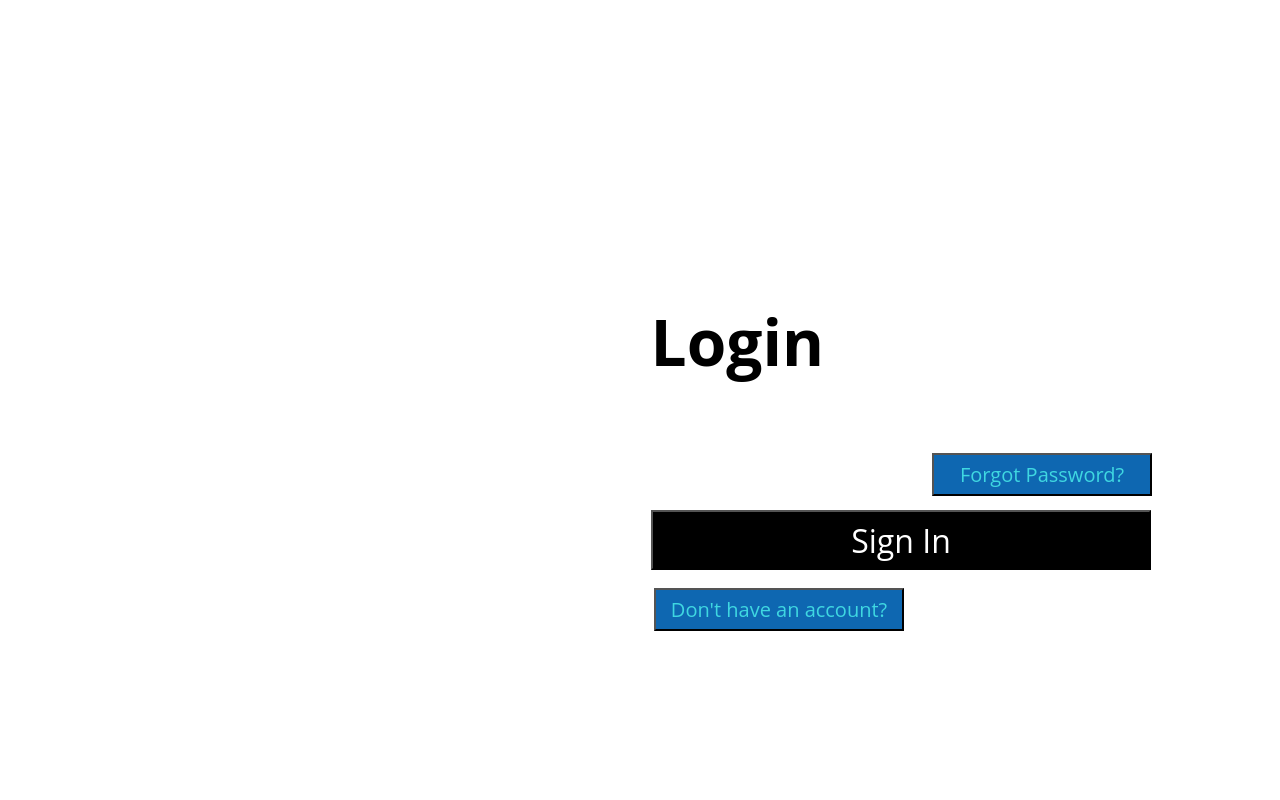
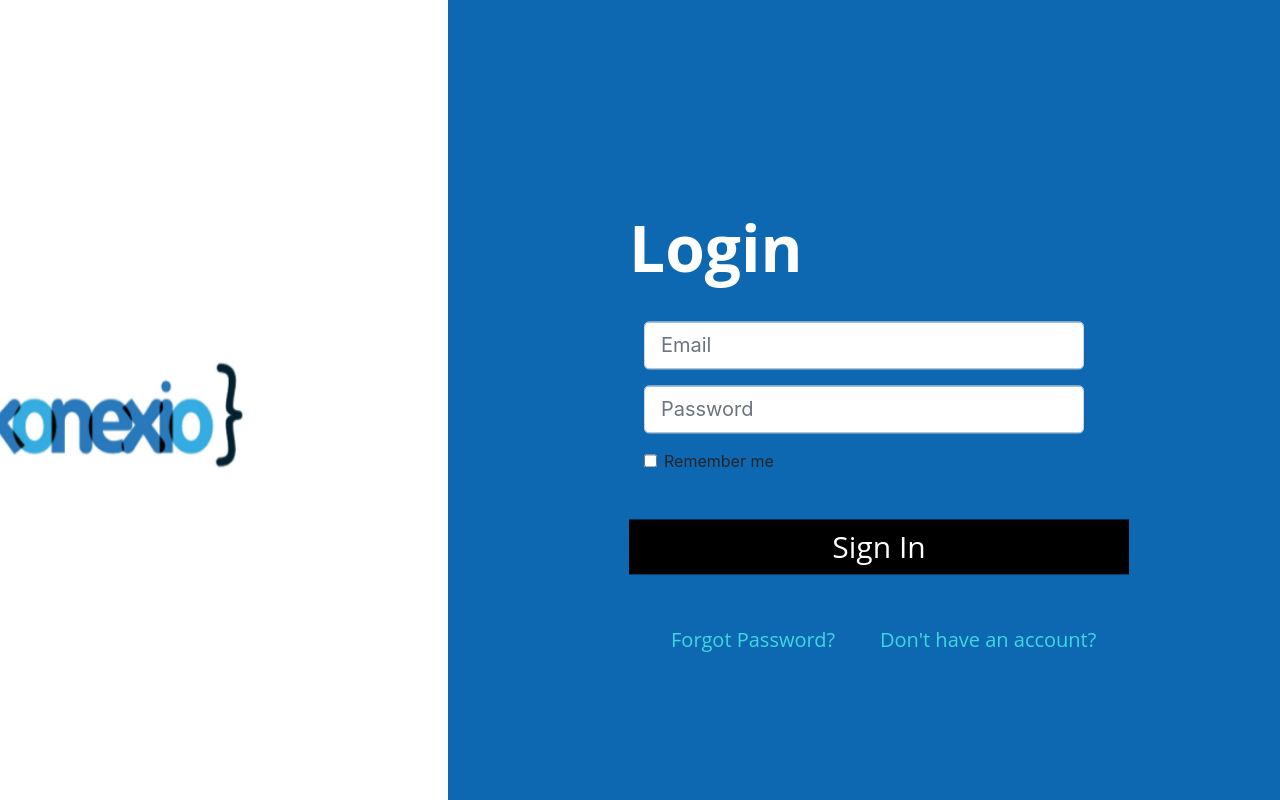
Before and after one commit to codethechange/konexio, a React (Create React App) app: page /SignIn in a window 1280 px wide. Built offline with nearby package versions, Linux system fonts and the light colour scheme.

Commit message:
additional files

```diff
--- a/src/App.js
+++ b/src/App.js
@@ -1,42 +1,62 @@
-import React, { Component } from 'react';
-import './App.css';
-import Profile from './views/Profile';
-import SignIn from './views/SignIn';
-import MenteeSignUp from './views/MenteeSignUp';
-import MentorSignUp from './views/MentorSignUp';
-import Welcome from './views/Welcome';
-import {BrowserRouter, Route} from 'react-router-dom';
+import React, { Component } from "react";
+import "./App.css";
+import Profile from "./views/Profile";
+import SignIn from "./views/SignIn";
+import MenteeSignUp from "./views/MenteeSignUp";
+import MentorSignUp from "./views/MentorSignUp";
+import Welcome from "./views/Welcome";
+import { BrowserRouter, Route } from "react-router-dom";
 
 class App extends Component {
   render() {
     return (
       <BrowserRouter>
         <div>
-          <Route exact={true} path='/' render={() => (
+          <Route
+            exact={true}
+            path="/"
+            render={() => (
               <div className="App">
                 <Welcome />
               </div>
-          )}/>
-          <Route exact={true} path='/MentorSignUp' render={() => (
+            )}
+          />
+          <Route
+            exact={true}
+            path="/MentorSignUp"
+            render={() => (
               <div className="App">
                 <MentorSignUp />
               </div>
-          )}/>
-          <Route exact={true} path='/MenteeSignUp' render={() => (
+            )}
+          />
+          <Route
+            exact={true}
+            path="/MenteeSignUp"
+            render={() => (
               <div className="App">
                 <MenteeSignUp />
               </div>
-          )}/>
-          <Route exact={true} path='/SignIn' render={() => (
-            <div className="App">
+            )}
+          />
+          <Route
+            exact={true}
+            path="/SignIn"
+            render={() => (
+              //<div className="App">
                 <SignIn />
-            </div>
-          )}/>
-          <Route exact={true} path='/Profile' render={() => (
+              //</div>
+            )}
+          />
+          <Route
+            exact={true}
+            path="/Profile"
+            render={() => (
               <div className="App">
                 <Profile />
               </div>
-          )}/>
+            )}
+          />
         </div>
       </BrowserRouter>
     );
--- a/src/stylesheets/DontHaveAcctButton.css
+++ b/src/stylesheets/DontHaveAcctButton.css
@@ -19,7 +19,7 @@
 }
 
 .noacct-container {
-  position: fixed;
+  /* position: fixed;
   right:23.5em;
-  bottom: 10.563em;
+  bottom: 10.563em; */
 }
--- a/src/stylesheets/ForgotPasswordButton.css
+++ b/src/stylesheets/ForgotPasswordButton.css
@@ -19,7 +19,7 @@
 }
 
 .forgotpassword-container {
-  position: fixed;
+  /* position: fixed;
   right: 8em;
-  bottom: 19em;
+  bottom: 19em; */
 }
--- a/src/stylesheets/LoginText.css
+++ b/src/stylesheets/LoginText.css
@@ -1,7 +1,7 @@
 .login-container {
-  position: fixed;
+  /* position: fixed;
   right: 28.5em;
-  bottom: 25.938em;
+  bottom: 35em; */
 }
 
 .login-text {
@@ -15,5 +15,5 @@
   line-height: normal;
   letter-spacing: normal;
   text-align: center;
-  color: #000000;
+  color: #ffffff;
 }
--- a/src/stylesheets/SignInButton.css
+++ b/src/stylesheets/SignInButton.css
@@ -1,6 +1,6 @@
 .signin-button {
   width: 500px;
-  height: 60px;
+  height: 55px;
   background-color: #000000;
 }
 
@@ -8,7 +8,7 @@
   width: 155px;
   height: 43px;
   font-family: Open Sans, Arial, sans-serif;
-  font-size: 32px;
+  font-size: 30px;
   font-weight: normal;
   font-style: normal;
   font-stretch: normal;
@@ -19,7 +19,7 @@
 }
 
 .signin-container {
-  position: fixed;
+  /* position: fixed;
   right:8.063em;
-  bottom: 14.375em;
+  bottom: 14.375em; */
 }
--- a/src/stylesheets/WelcomeButton.css
+++ b/src/stylesheets/WelcomeButton.css
@@ -1,6 +1,6 @@
 .mentor-button {
   width: 431px;
-  height: 80px;
+  height: 78px;
   background-color: #48aee2;
 }
 
@@ -32,22 +32,20 @@
   font-weight: normal;
   font-style: normal;
   font-stretch: normal;
-  line-height: normal;
+  line-height: 1.15;
   letter-spacing: normal;
   text-align: center;
   color: #ffffff;
 }
 
 .mentor-container {
-  display: inline-block;
-  position: relative;
-  margin-right: 41px;
-  margin-top: 30px;
+  position: fixed;
+  bottom: 9.156em;
+  right: 48.438em;
 }
 
 .mentee-container {
-  display: inline-block;
-  position: relative;
-  margin-left: 41px;
-  margin-top: 30px;
+  position: fixed;
+  bottom: 9.156em;
+  right: 16.313em;
 }
--- a/src/views/SignIn.js
+++ b/src/views/SignIn.js
@@ -1,21 +1,16 @@
-import React, { Component } from 'react';
-import { SignInButton } from '../components/SignInButton';
-import { LoginText } from '../components/LoginText';
-import { DontHaveAcctButton } from '../components/DontHaveAcctButton';
-import { ForgotPasswordButton } from '../components/ForgotPasswordButton';
+import React, { Component } from "react";
+import { RectangleBackground } from "../components/RectangleBackground";
+import { Logo } from "../components/Logo";
 
 export default class SignIn extends Component {
-  state = {
+  state = {};
+
+  render() {
+    return (
+      <div>
+        <RectangleBackground />
+        <Logo />
+      </div>
+    );
   }
-
-  render () {
-      return (
-        <div>
-        <SignInButton />
-        <LoginText />
-        <DontHaveAcctButton />
-        <ForgotPasswordButton />
-        </div>
-      )
-   }
 }
--- a/src/views/Welcome.js
+++ b/src/views/Welcome.js
@@ -1,9 +1,6 @@
 import React, { Component } from 'react';
 import { Link } from 'react-router-dom';
 import { WelcomeButton } from '../components/WelcomeButton';
-import { WelcomeText } from '../components/WelcomeText';
-import welcome from '../images/welcome.png';
-import '../stylesheets/Welcome.css';
 export default class Welcome extends Component {
   state = {
   }
@@ -11,9 +8,8 @@ export default class Welcome extends Component {
   render () {
       return (
         <React.Fragment>
-            <WelcomeText/>
             <div>
-                <img src={welcome} className="resize" />
+                <h1> This is the welcome page. </h1>
             </div>
             <WelcomeButton />
         </React.Fragment>
```
Also changed, not shown: src/components/LoginText.js (+8 -8 lines), src/components/WelcomeButton.js (indentation only). Lines whose indentation alone changed are shown as unchanged.
